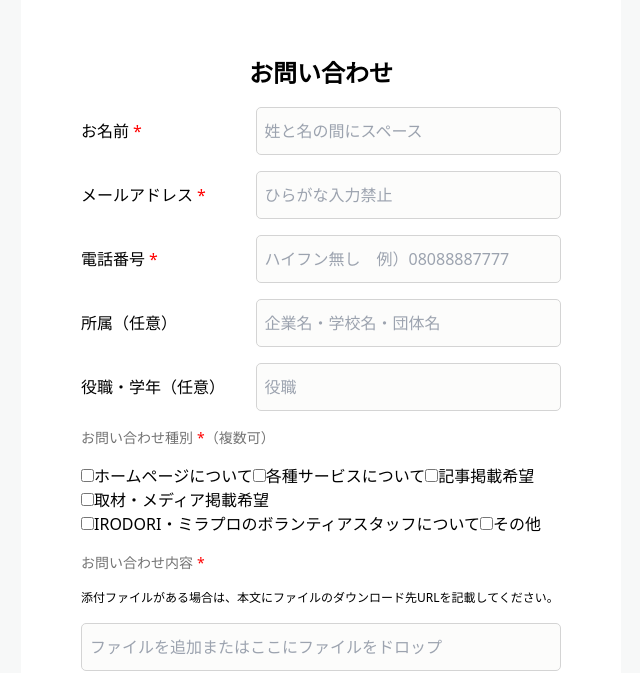
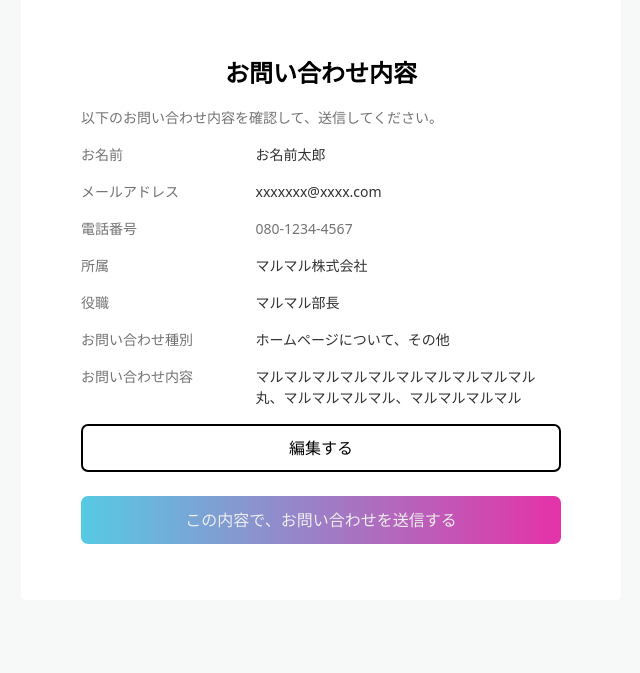
Before and after one commit to futureship/Futureship_HP, a Next.js app: page /contact in a window 1280 px wide. Shown: the part 129-802 px from the top of the page, without its empty margins (319-959 px from the left). Built offline with nearby package versions, Linux system fonts and the light colour scheme.

Commit message:
デザイン調整

```diff
--- a/src/app/contact/component/contact-preview/contact-preview.component.tsx
+++ b/src/app/contact/component/contact-preview/contact-preview.component.tsx
@@ -7,38 +7,65 @@ import { useTranslation } from 'react-i18next';
 export const ContactPreview: React.FC = () => {
   const { t } = useTranslation('common');
 
+  const name = 'お名前太郎';
+  const email = 'xxxxxxx@xxxx.com';
+  const phone = '080-1234-4567';
+  const place = 'マルマル株式会社';
+  const position = 'マルマル部長';
+  const kind = 'ホームページについて、その他';
+  const contents =
+    'マルマルマルマルマルマルマルマルマルマル丸、マルマルマルマル、マルマルマルマル';
+
   return (
-    <div>
-      <div>{t('contact.check.title')}</div>
-      <div>
-        <span>{t('contact.check.column.name')}</span>
-        {/* <input /> */}
+    <div className={styles.previewArea}>
+      <div className={styles.title}>{t('contact.check.title')}</div>
+      <div className={styles.description}>{t('contact.check.description')}</div>
+      <div className={styles.preview}>
+        <span className={styles.columnName}>
+          {t('contact.check.column.name')}
+        </span>
+        <span className={styles.columnContents}>{name}</span>
       </div>
-      <div>
-        <span>{t('contact.check.column.email')}</span>
-        {/* <input /> */}
+      <div className={styles.preview}>
+        <span className={styles.columnName}>
+          {t('contact.check.column.email')}
+        </span>
+        <span className={styles.columnContents}>{email}</span>
       </div>
-      <div>
-        <span>{t('contact.check.column.phone')}</span>
-        {/* <input /> */}
+      <div className={styles.preview}>
+        <span className={styles.columnName}>
+          {t('contact.check.column.phone')}
+        </span>
+        <span className={styles.columnName}>{phone}</span>
       </div>
-      <div>
-        <span>{t('contact.check.column.place')}</span>
-        {/* <input /> */}
+      <div className={styles.preview}>
+        <span className={styles.columnName}>
+          {t('contact.check.column.place')}
+        </span>
+        <span className={styles.columnContents}>{place}</span>
       </div>
-      <div>
-        <span>{t('contact.check.column.position')}</span>
-        {/* <input /> */}
+      <div className={styles.preview}>
+        <span className={styles.columnName}>
+          {t('contact.check.column.position')}
+        </span>
+        <span className={styles.columnContents}>{position}</span>
       </div>
-      <div>
-        <span>{t('contact.check.column.kind')}</span>
-        {/* <input /> */}
+      <div className={styles.preview}>
+        <span className={styles.columnName}>
+          {t('contact.check.column.kind')}
+        </span>
+        <span className={styles.columnContents}>{kind}</span>
       </div>
-      <div>
-        <span>{t('contact.check.column.contents')}</span>
+      <div className={styles.preview}>
+        <span className={styles.columnName}>
+          {t('contact.check.column.contents')}
+        </span>
+        <span className={styles.columnContents}>{contents}</span>
       </div>
-      <button>{t('contact.check.button.edit')}</button>
-      <button>{t('contact.check.button.confirm')}</button>
+      <button className={styles.edit}>{t('contact.check.button.edit')}</button>
+      <button className={styles.confirm}>
+        {t('contact.check.button.confirm')}
+      </button>
     </div>
   );
 };
--- a/src/app/contact/component/contact-preview/contact-preview.module.scss
+++ b/src/app/contact/component/contact-preview/contact-preview.module.scss
@@ -0,0 +1,58 @@
+@import '@style/_color.const';
+@import '@style/common.module';
+
+.previewArea {
+  width: 80%;
+  font-size: 14px;
+}
+
+.title {
+  display: flex;
+  justify-content: center;
+
+  padding: 32px 0 16px 0;
+  font-size: 24px;
+  font-weight: bold;
+}
+
+.description {
+  color: $gray3;
+  padding-bottom: 16px;
+}
+
+.preview {
+  display: grid;
+  grid-template-columns: 4fr 7fr;
+  padding-bottom: 16px;
+
+  .columnName {
+    color: $gray3;
+  }
+
+  .columnContents {
+    color: $black1;
+  }
+}
+
+.edit {
+  width: 100%;
+  height: 48px;
+  margin-bottom: 24px;
+
+  border: solid 2px;
+  border-radius: 7px;
+
+  font-size: 16px;
+}
+
+.confirm {
+  @include gradient2;
+
+  width: 100%;
+  height: 48px;
+  margin-bottom: 24px;
+
+  border-radius: 7px;
+
+  font-size: 16px;
+}
--- a/src/app/contact/page.tsx
+++ b/src/app/contact/page.tsx
@@ -9,7 +9,7 @@ import { ContactPreview } from '@/app/contact/component/contact-preview/contact-
 const Contact: React.FC = () => {
   const { t } = useTranslation('common');
 
-  const isEdit = true;
+  const isEdit = false;
 
   return (
     <div className={styles.backGround}>
```
